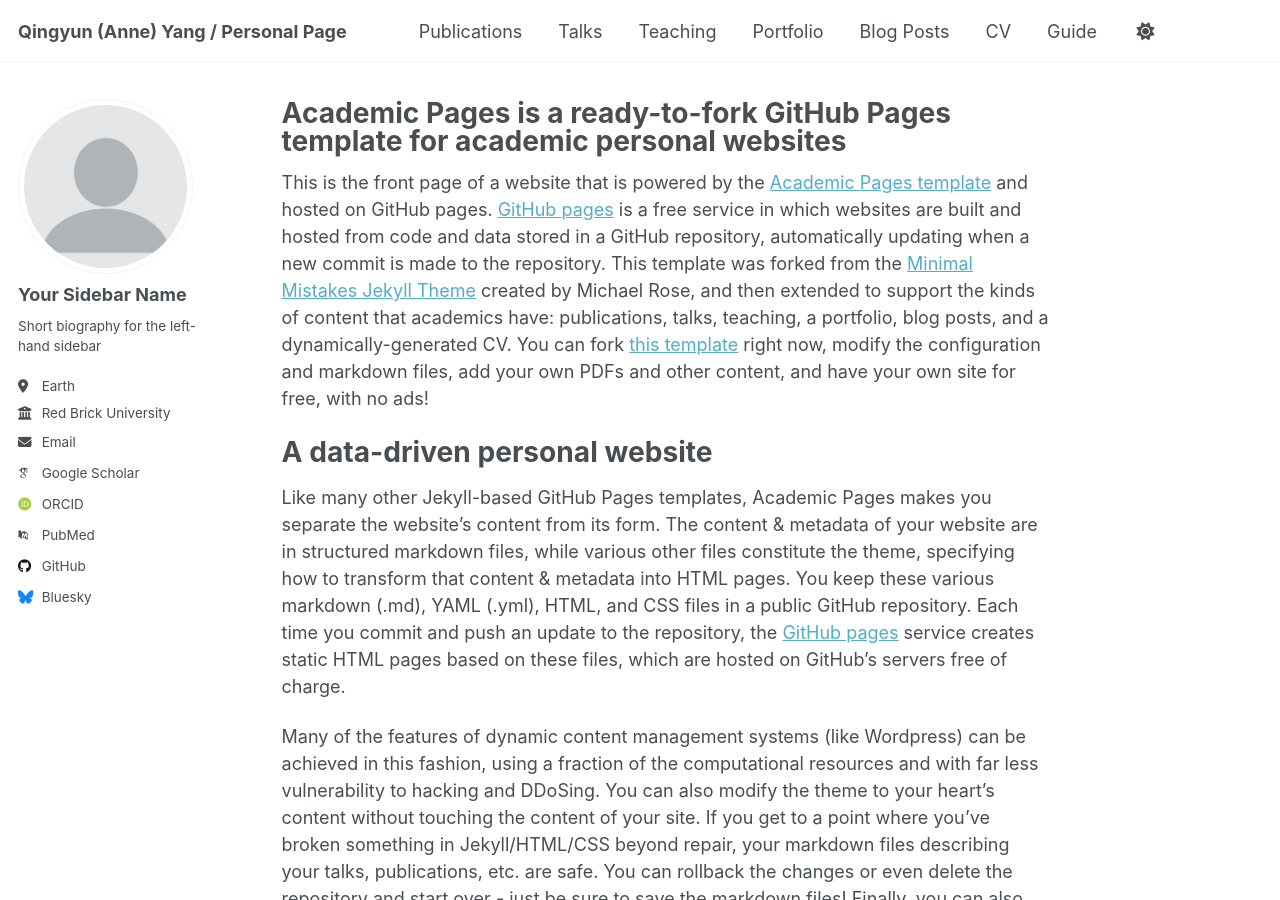
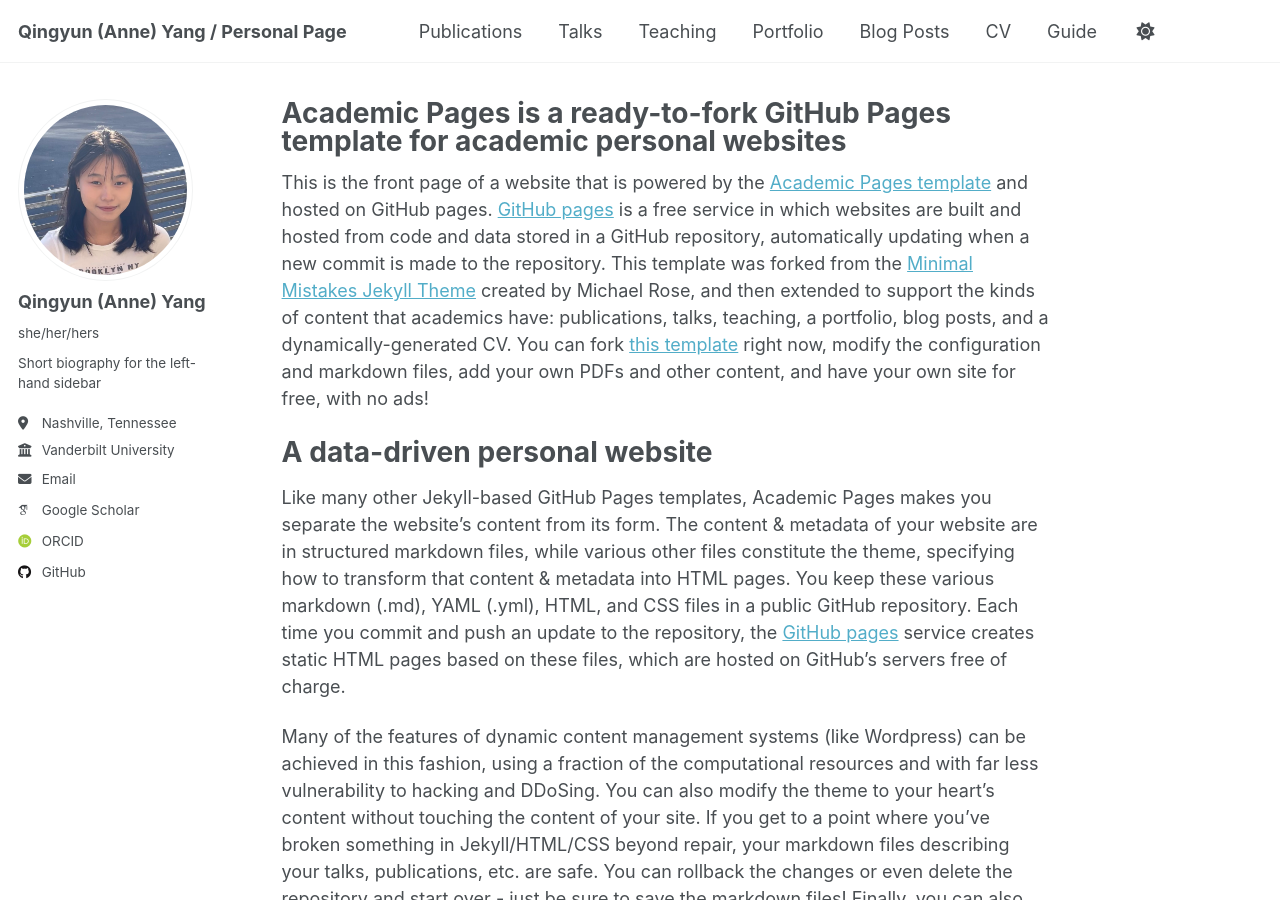
Before and after one commit to Anne-Yang/qingyun-yang.github.io, a Jekyll site: the page built from _pages/about.md, in a window 1280 px wide and 900 px high. Built offline with Jekyll 4.4.1, drawn with Linux system fonts in a browser that asks for light colours; some web fonts are replaced.

Commit message:
change config

```diff
--- a/_config.yml
+++ b/_config.yml
@@ -12,7 +12,7 @@ site_theme               : "default"
 title                    : "Qingyun (Anne) Yang / Personal Page"
 title_separator          : "-"
 name                     : &name "Qingyun (Anne) Yang"
-description              : &description "personal description"
+description              : &description "Undergraduate research assistant"
 url                      : https://academicpages.github.io # the base hostname & protocol for your site e.g. "https://[your GitHub username].github.io" or if you already have some other page hosted on Github then use "https://[your GitHub username].github.io/[Your Repo Name]"
 baseurl                  : "" # the subpath of your site, e.g. "/blog"
 repository               : "academicpages/academicpages.github.io"
@@ -22,25 +22,25 @@ repository               : "academicpages/academicpages.github.io"
 #               Additional customization can be done by editing /_includes/author-profile.html
 author:
   # Biographic information
-  avatar           : "profile.png"
-  name             : "Your Sidebar Name"
-  pronouns         : # example: "she/her"
+  avatar           : "personal_image.jpg"
+  name             : "Qingyun (Anne) Yang"
+  pronouns         : "she/her/hers"
   bio              : "Short biography for the left-hand sidebar"
-  location         : "Earth"
-  employer         : "Red Brick University"
+  location         : "Nashville, Tennessee"
+  employer         : "Vanderbilt University"
   uri              : # URL
-  email            : "none@example.org"
+  email            : "qingyun.yang@vanderbilt.edu"
 
   # Academic websites
   academia         : # URL
   arxiv            : # URL - Update with the correct link to your profile
   googlescholar    : "https://scholar.google.com/citations?user=PS_CX0AAAAAJ"
-  impactstory      : # URL
+  # impactstory      : # URL
   orcid            : "http://orcid.org/yourorcidurl"
-  semantic         : # URL
-  pubmed           : "https://www.ncbi.nlm.nih.gov/pubmed/?term=john+snow"
-  researchgate     : # URL
-  scopus           : # URL
+  # semantic         : # URL
+  # pubmed           : "https://www.ncbi.nlm.nih.gov/pubmed/?term=john+snow"
+  # researchgate     : # URL
+  # scopus           : # URL
 
   # Repositories and software development
   bitbucket        : # Username - Update with your username on the site
@@ -51,7 +51,7 @@ author:
   stackoverflow    : # User number or user number and name (i.e., use "1" or "1/jeff-atwood")
 
   # Social media
-  bluesky          : "bsky.app" # Replace this with you Bluesky username
+  bluesky          : # "bsky.app" # Replace this with you Bluesky username
   facebook         : # Username
   flickr           : # Username
   foursquare       : # Username
```
Also changed, not shown: images/personal_image.jpg (added).
